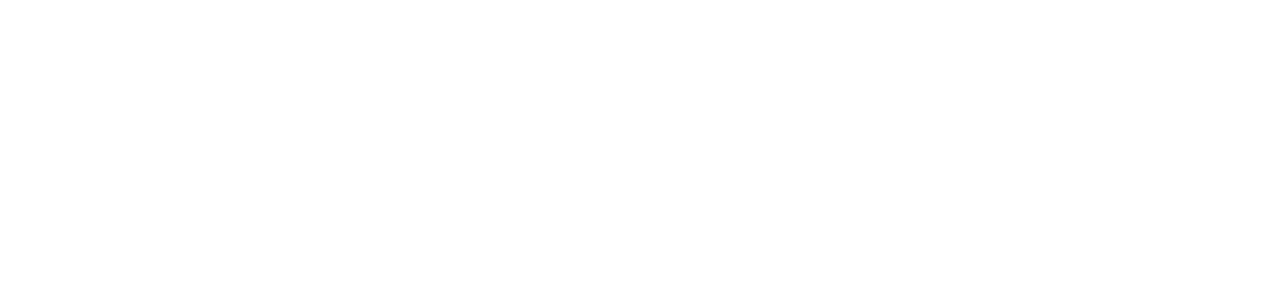
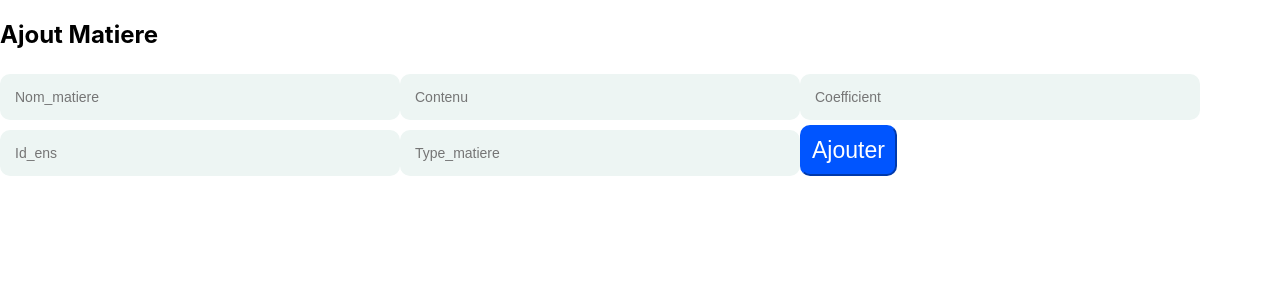
Before and after one commit to Dalel1akremi/gestion-des-notes, a React (Create React App) app in the folder frontend/: page /AjoutMatiere in a window 1280 px wide. Before the commit this address had no page. Shown: the top 300 px of the page. Built offline with nearby package versions, Linux system fonts and the light colour scheme.

Commit message:
feat:add interface ajou matiere

```diff
--- a/frontend/src/App.js
+++ b/frontend/src/App.js
@@ -4,8 +4,9 @@ import { BrowserRouter, Route, Routes } from "react-router-dom";
 import Register from "./components/Register";
 import Home from "./components/Home";
 import Login from "./components/login";
-import Ajout from "./components/AjoutMatiere";
-
+import AjoutMatiere from "./components/AjoutMatiere";
+import Affichematiere from "./components/Affichematiere";
+import EditMatiere from "./components/ModifMatiere";
 import StudentGradesTable from "./components/StudentGradesTable";
 
 import './App.css';
@@ -19,7 +20,9 @@ function App() {
         <Routes>
           <Route path="/" element={<Home />} />
           <Route path="/login" element={<Login />} />
-          <Route path="/Ajout" element={<Ajout />} />
+          <Route path="/AjoutMatiere" element={<AjoutMatiere />} />
+          <Route path="/EditMatiere" element={<EditMatiere />} />
+          <Route path="/Affichematiere" element={<Affichematiere />} />
           <Route path="/register" element={<Register />} />
           <Route path="/grades" element={<StudentGradesTable />} />
           {/* Add more routes as needed */}
--- a/frontend/src/components/AjoutMatiere.jsx
+++ b/frontend/src/components/AjoutMatiere.jsx
@@ -11,7 +11,7 @@ const AjoutMatiere = () => {
     const [loading, setLoading] = useState('');
     const [msg, setMsg] = useState(null);
 
-    const ajout =async (e) => {
+    const Ajout =async (e) => {
       e.preventDefault();
       try {
           const response = await axios.post('http://localhost:5000/ajoutMatiere', {
@@ -26,7 +26,7 @@ const AjoutMatiere = () => {
           setSuccessMessage(response.data.message);
           window.location = "/Affichematiere";
 
-              window.location = "/Affichematiere";
+
             } catch (error) {
                 if (error.response) {
                     setMsg(error.response.data.msg);
@@ -39,7 +39,7 @@ const AjoutMatiere = () => {
           <div className="middle-section">
 
               <h2>Ajout Matiere</h2>
-              <form  className="ajout" onSubmit={ajout}  >
+              <form  className="ajout" onSubmit={Ajout}  >
               <input
                 type="text"
                 placeholder="Nom_matiere"
@@ -85,9 +85,9 @@ const AjoutMatiere = () => {
                 required
                 className="input"
               />
-              <a href ="/Affichematiere"><button type="submit" className="btn btn-secondary">
+              <button type="submit" className="btn btn-secondary">
                 Ajouter
-              </button></a>
+              </button>
             </form>
           </div>
         </div>
```
